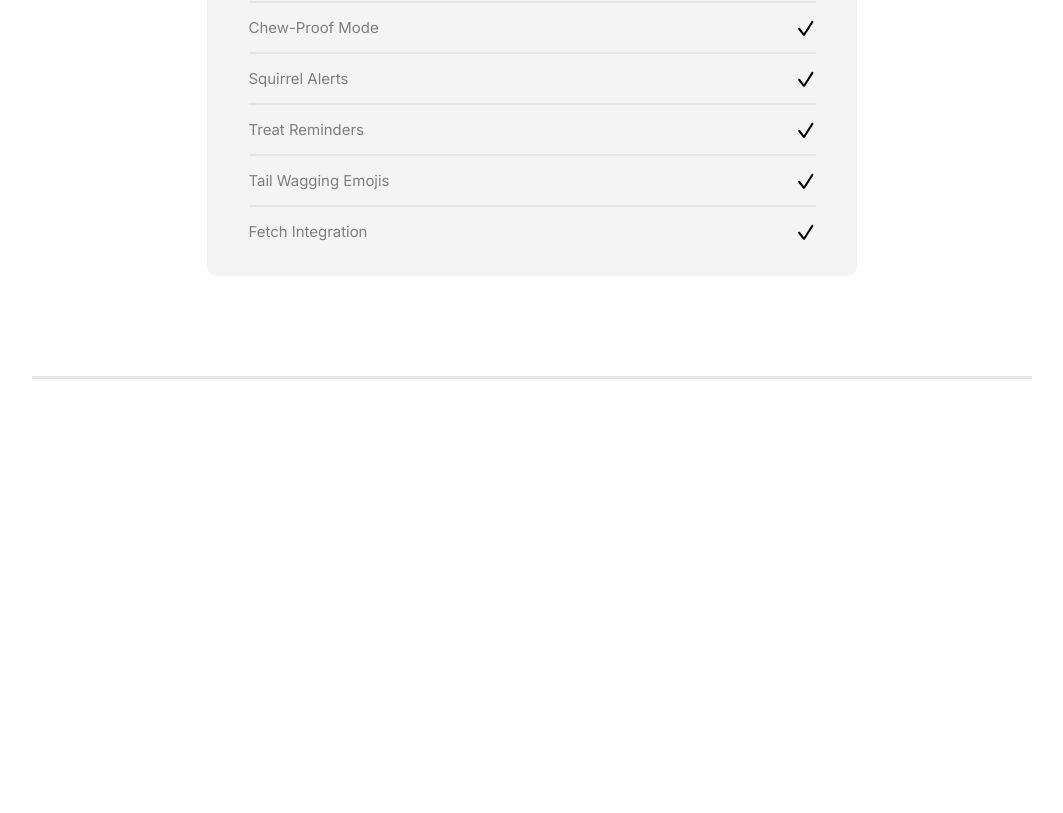
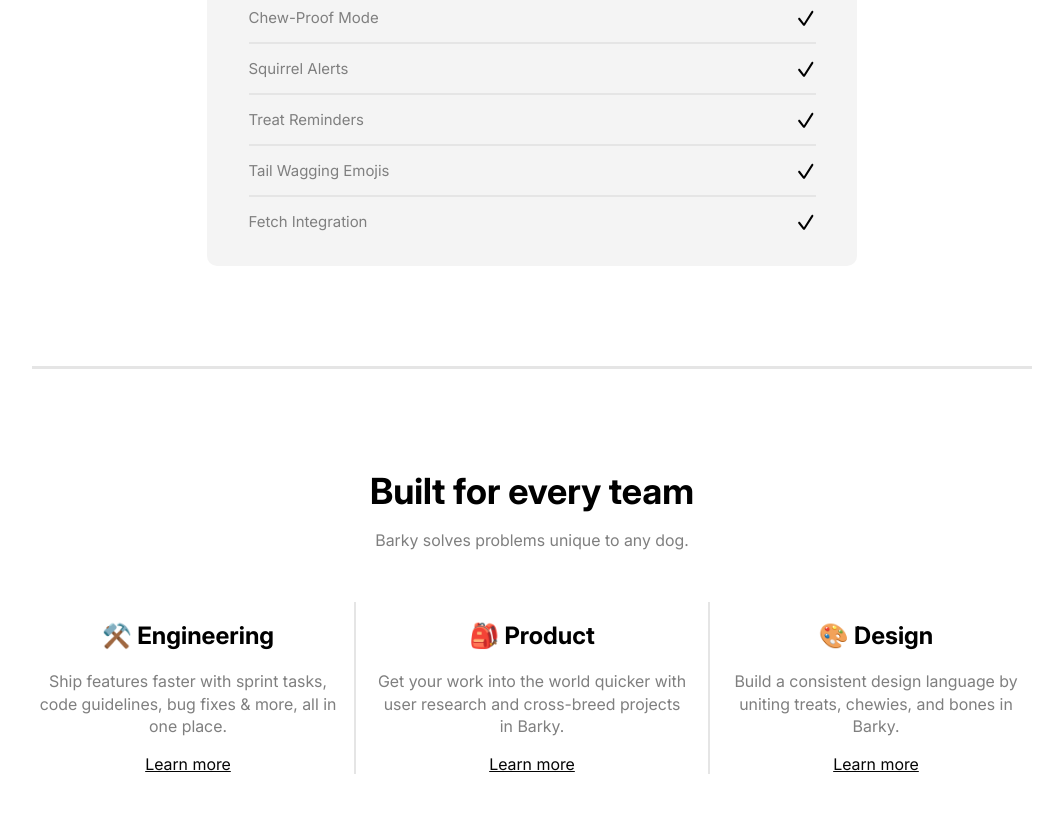
Before and after one commit to SnydenHjelm2/DDU1-Projekt, a plain HTML site: page index.html in a window 1280 px wide. Shown: the part 5058-5871 px from the top of the page, without its empty margins (108-1171 px from the left). Before the commit the page ends 5437 px from the top, so only its background shows below. Drawn offline with Linux system fonts and the light colour scheme.

Commit message:
Tre info-rutor
Jag kodade nästa stycke, bestående av en rubrik samt paragraf och tre info-rutor.

Jag började med att skapa strukturen i HTML och döpa mina ID samt klasser.
jag skrev även in texterna.

Sedan skrev jag CSS där jag först stylade "headern" med rubriken och paragrafen och såg till att detta hamnade i mitten med hjälp av "text-align".

Sedan gick jag vidare till de tre info.-rutorna. Dessa skapade jag genom flex.
Först display: flex; för att få de att lägga sig i en "row" och sedan satte jag flex-grow: 1; och flex-basis: 0; på barnen för att få rutorna lika stora.

Jag satte även både en border-right och border-left på den mittersta lådan, och använde mig av padding och gap för att få de att ligga rätt.

Till sist lade jag även en :hover effekt på länken längst ner i rutorna.
Jag ändrade färg på både själva texten och linjen under.

```diff
--- a/index.html
+++ b/index.html
@@ -226,6 +226,40 @@
                 </div>
             </div>
         </div>
+        <div id="info-squares">
+            <div id="info-sq-header">
+                <h2>Built for every team</h2>
+                <p class="paragraphs">
+                    Barky solves problems unique to any dog.
+                </p>
+            </div>
+            <div id="info-sq-content">
+                <div class="info-sq">
+                    <h2>⚒️ Engineering</h2>
+                    <p class="paragraphs">
+                        Ship features faster with sprint tasks, code
+                        guidelines, bug fixes & more, all in one place.
+                    </p>
+                    <a href="#">Learn more</a>
+                </div>
+                <div id="info-sq-middle" class="info-sq">
+                    <h2>🎒 Product</h2>
+                    <p class="paragraphs">
+                        Get your work into the world quicker with user
+                        research and cross-breed projects in Barky.
+                    </p>
+                    <a href="#">Learn more</a>
+                </div>
+                <div class="info-sq">
+                    <h2>🎨 Design</h2>
+                    <p class="paragraphs">
+                        Build a consistent design language by uniting
+                        treats, chewies, and bones in Barky.
+                    </p>
+                    <a href="#">Learn more</a>
+                </div>
+            </div>
+        </div>
     </main>
 </body>
 </html>
--- a/style.css
+++ b/style.css
@@ -271,9 +271,9 @@ main {
     margin-top: 100px;
 }
 
-#free-plan-header h2 {
+#free-plan-header h2, #info-sq-header h2 {
     font-size: 36px;
-    margin: 20px 0px;
+    margin: 10px 0px;
 }
 
 #free-plan-header p {
@@ -315,6 +315,41 @@ main {
 
 #bottom-li {
     border-style: none;
+}
+
+#info-squares {
+    margin-top: 100px;
+}
+
+#info-sq-header {
+    text-align: center;
+}
+
+#info-sq-content {
+    margin: 50px 0px 100px 0px;
+    display: flex;
+    gap: 10px;
+}
+
+.info-sq {
+    flex-grow: 1;
+    flex-basis: 0;
+    text-align: center;
+}
+
+#info-sq-middle {
+    border-right: var(--lighter) solid 2px;
+    border-left: var(--lighter) solid 2px;
+    padding: 0px 20px;
+}
+
+.info-sq a {
+    color: var(--darkest);
+}
+
+.info-sq a:hover {
+    color: var(--blue);
+    text-decoration-color: var(--dark-light);
 }
 /* @media (width >= 601px ) and (width <= 1080px) {
     .row-layout {
```
